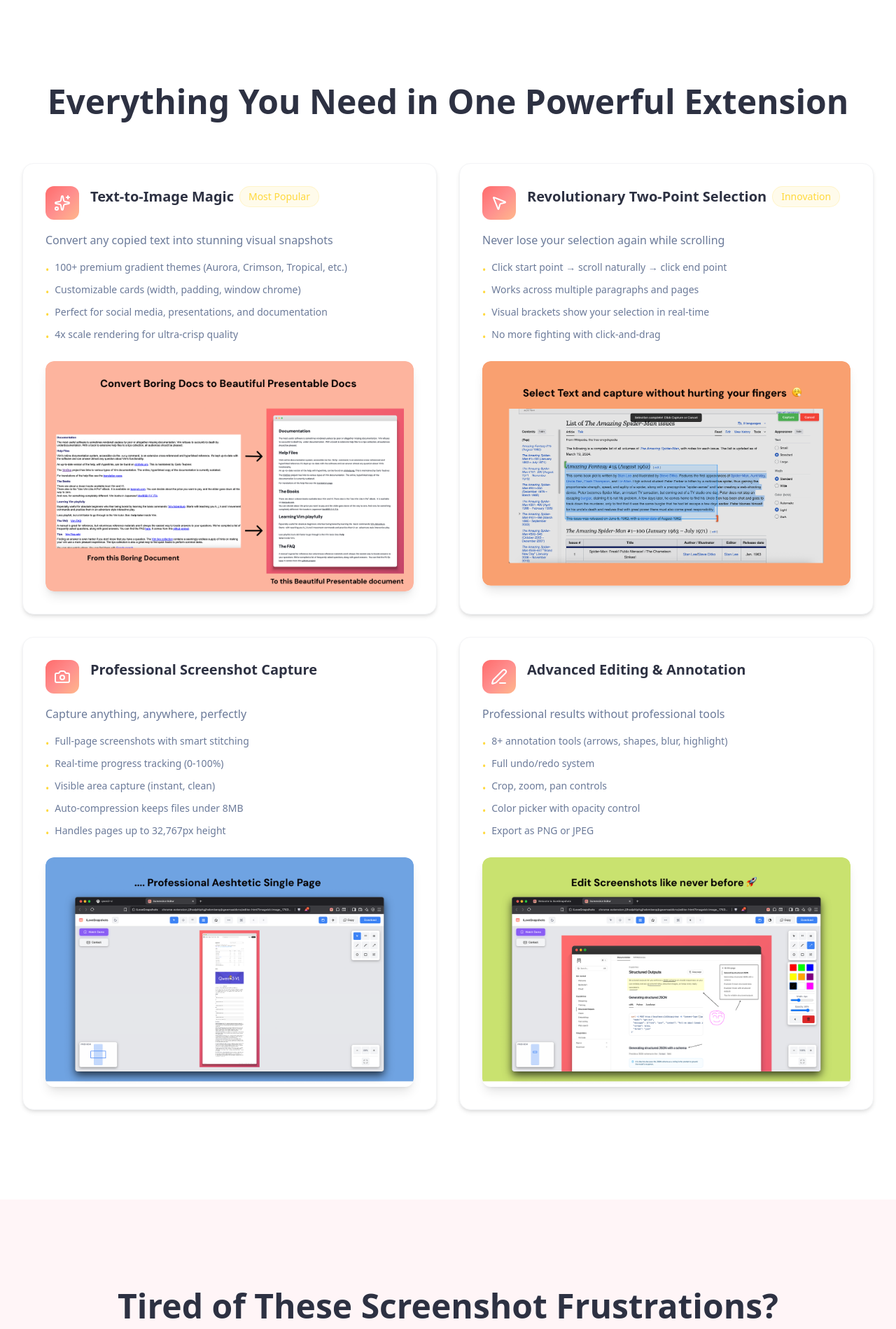
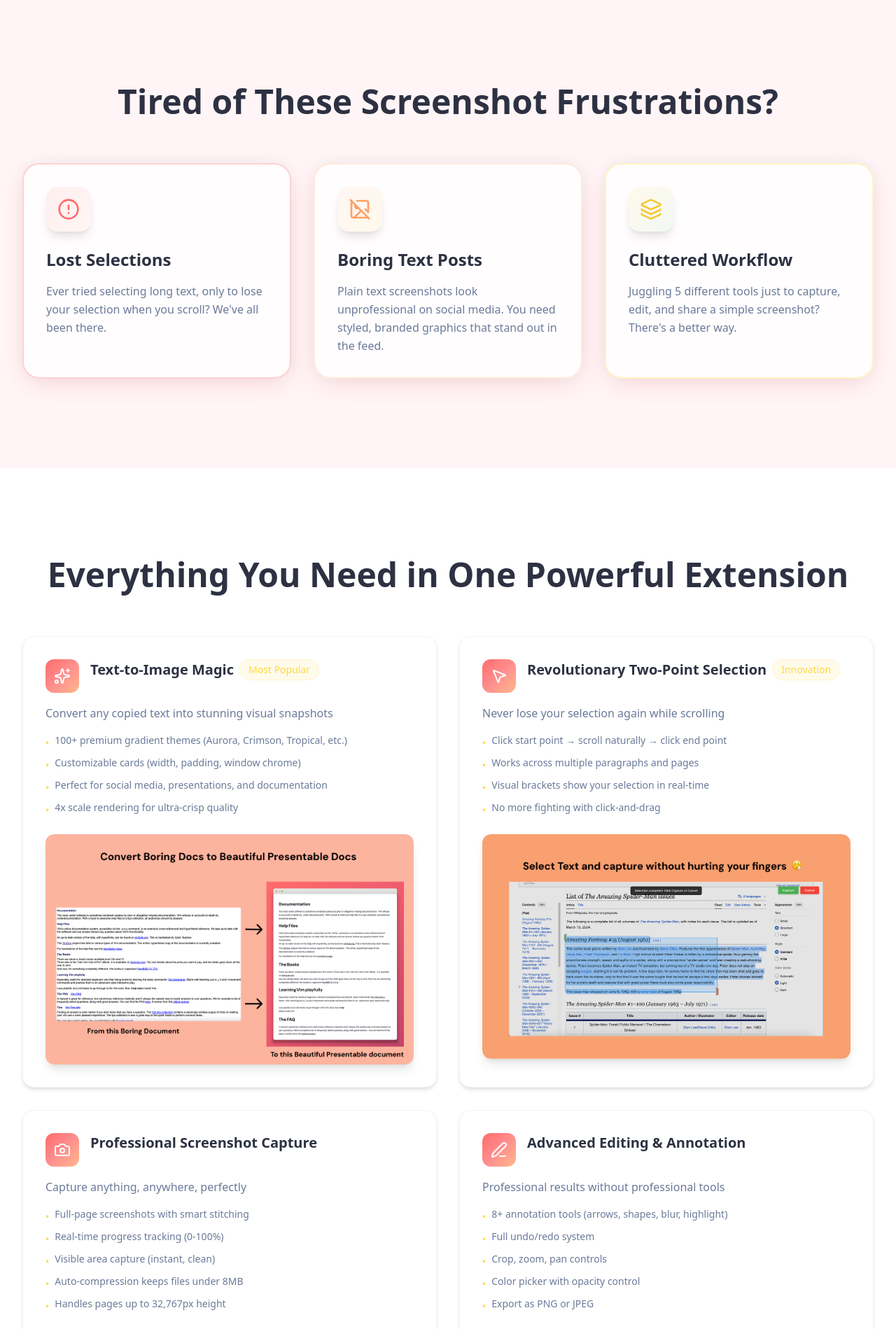
Before and after one commit to capture-smoothly/web-frontend, a Next.js app: page / in a window 1280 px wide. Shown: the part 4340-6239 px from the top of the page at 70% size. Built offline with nearby package versions, Linux system fonts and the light colour scheme; no server answers.

Commit message:
doNE
Signed-off-by: Anuj Kumar Sharma <anujkumsharma9876@gmail.com>

```diff
--- a/src/app/page.tsx
+++ b/src/app/page.tsx
@@ -22,8 +22,8 @@ export default function Home() {
         <HeroSection />
         {/* <ExtensionPromotionSection /> */}
         <HowItWorksSection />
+        <ProblemSection />
         <SolutionSection />
-        <ProblemSection />
         <FeatureShowcaseSection />
         {/* <ComparisonSection /> */}
         <UseCasesSection />
```
